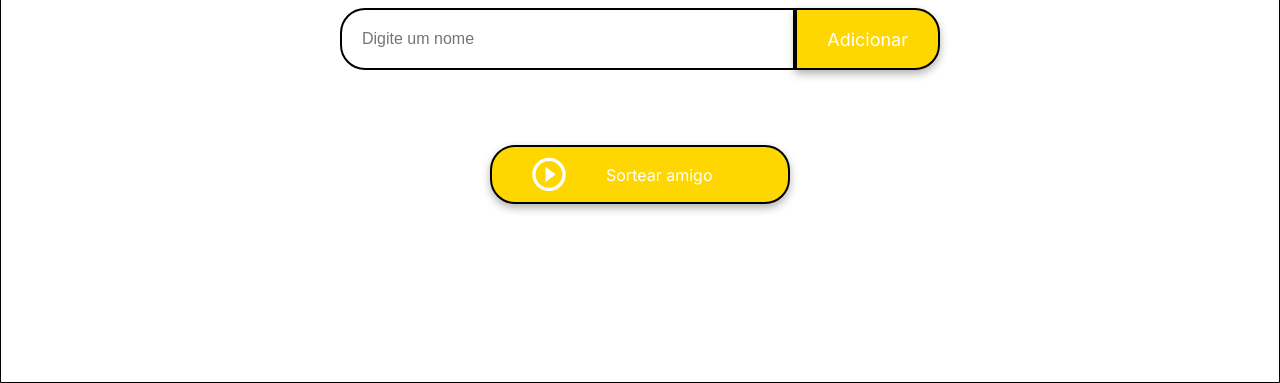
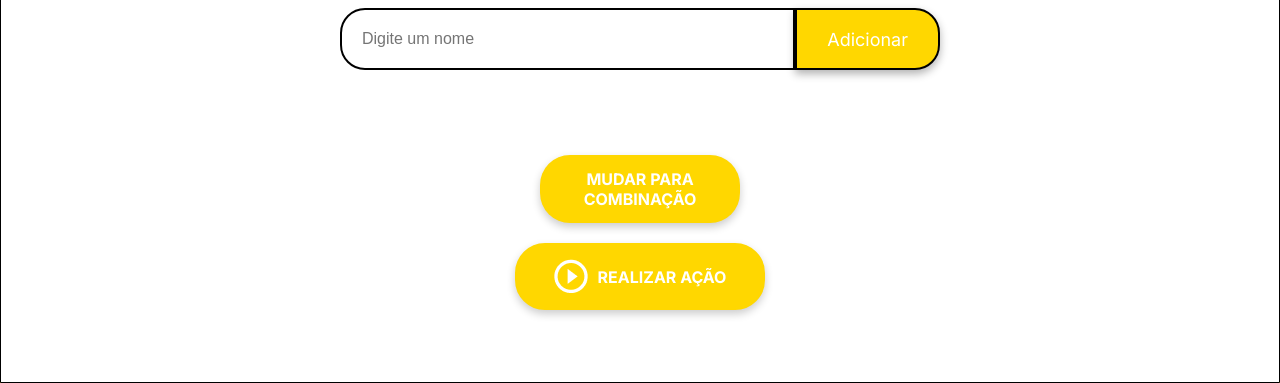
Before and after one commit to gmarrtinss/Desafio-Amigo-Secreto-ONE-Alura, a plain HTML site: page index.html in a window 1280 px wide. Shown: the part 417-800 px from the top of the page. Drawn offline with Linux system fonts and the light colour scheme.

Commit message:
Mudanças HTML

```diff
--- a/index.html
+++ b/index.html
@@ -28,9 +28,13 @@
             <ul id="resultado" class="result-list" aria-live="polite"></ul>
 
             <div class="button-container">
-                <button class="button-draw" onclick="sortearAmigo()" aria-label="Sortear amigo secreto">
-                    <img src="assets/play_circle_outline.png" alt="Ícone para sortear">
-                    Sortear amigo
+                <!-- Botão para alternar entre os modos -->
+                <button id="botaoModo" class="button-switch" onclick="alternarModo()">Mudar para Combinação</button>
+
+                <!-- Botão para realizar a ação dependendo do modo -->
+                <button class="button-action" onclick="realizarAcao()" aria-label="Sortear ou combinar">
+                    <img src="assets/play_circle_outline.png" alt="Ícone de ação">
+                    Realizar ação
                 </button>
             </div>
         </section>
```
